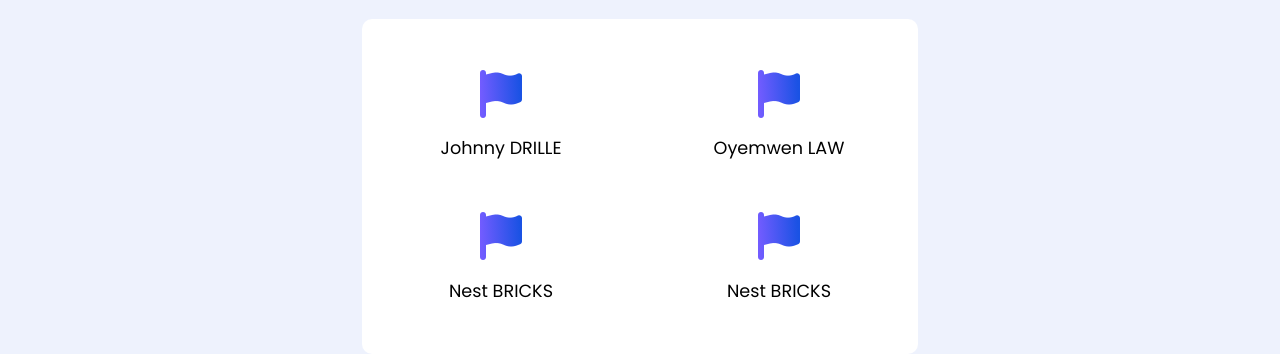
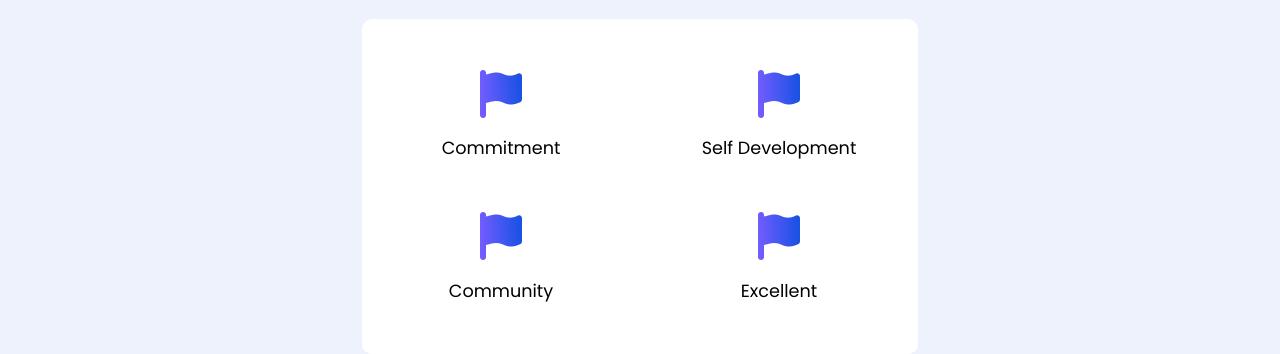
Before and after one commit to Jossy1238/nifes, a React (Vite) app: page /about in a window 1280 px wide. Shown: the part 1820-2174 px from the top of the page. Built offline with nearby package versions, Linux system fonts and the light colour scheme.

Commit message:
New Update

```diff
--- a/src/pages/About.jsx
+++ b/src/pages/About.jsx
@@ -24,19 +24,20 @@
 
       const CoreValues = [
         {
-            tname:'Johnny DRILLE',
+            tname:'Commitment',
+
 
         },
         {
-            tname:'Oyemwen LAW',
+            tname:'Self Development',
 
         },
         {
-            tname:'Nest BRICKS',
+            tname:'Community',
 
         },
         {
-            tname:'Nest BRICKS',
+            tname:'Excellent',
 
         },
       ]
```
